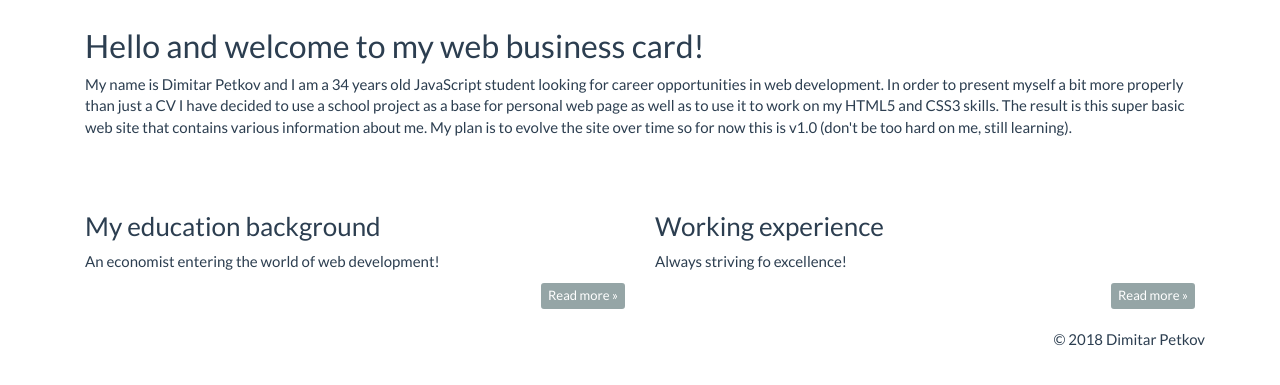
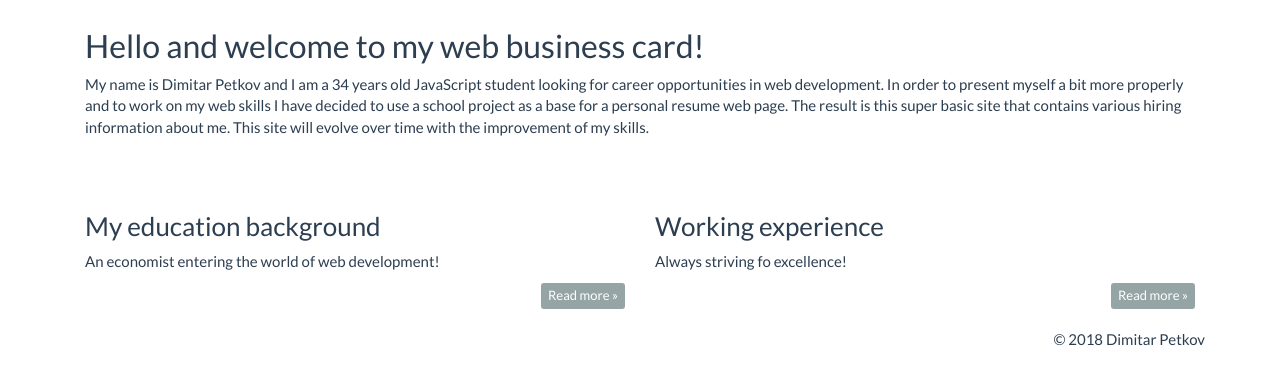
Before and after one commit to DimitarPetkov1/DimitarPetkov1.github.io, a plain HTML site: page index.html in a window 1280 px wide. Shown: the part 63-448 px from the top of the page. Drawn offline with Linux system fonts and the light colour scheme.

Commit message:
Update index.html

```diff
--- a/index.html
+++ b/index.html
@@ -44,10 +44,10 @@
                     </header>
                     <p>
                         My name is Dimitar Petkov and I am a 34 years old JavaScript student looking for career opportunities in web development.
-                        In order to present myself a bit more properly than just a CV I have decided to use a school project
-                        as a base for personal web page as well as to use it to work on my HTML5 and CSS3 skills. The result is this super
-                        basic web site that contains various information about me. My plan is to
-                        evolve the site over time so for now this is v1.0 (don't be too hard on me, still learning).
+                        In order to present myself a bit more properly and to work on my web skills I have decided to use a school project
+                        as a base for a personal resume web page. The result is this super basic site that contains various hiring information about me.
+                        This site will evolve over time with the improvement of my skills.
+
                     </p>
                     <small class="author">
                     </small>
```
